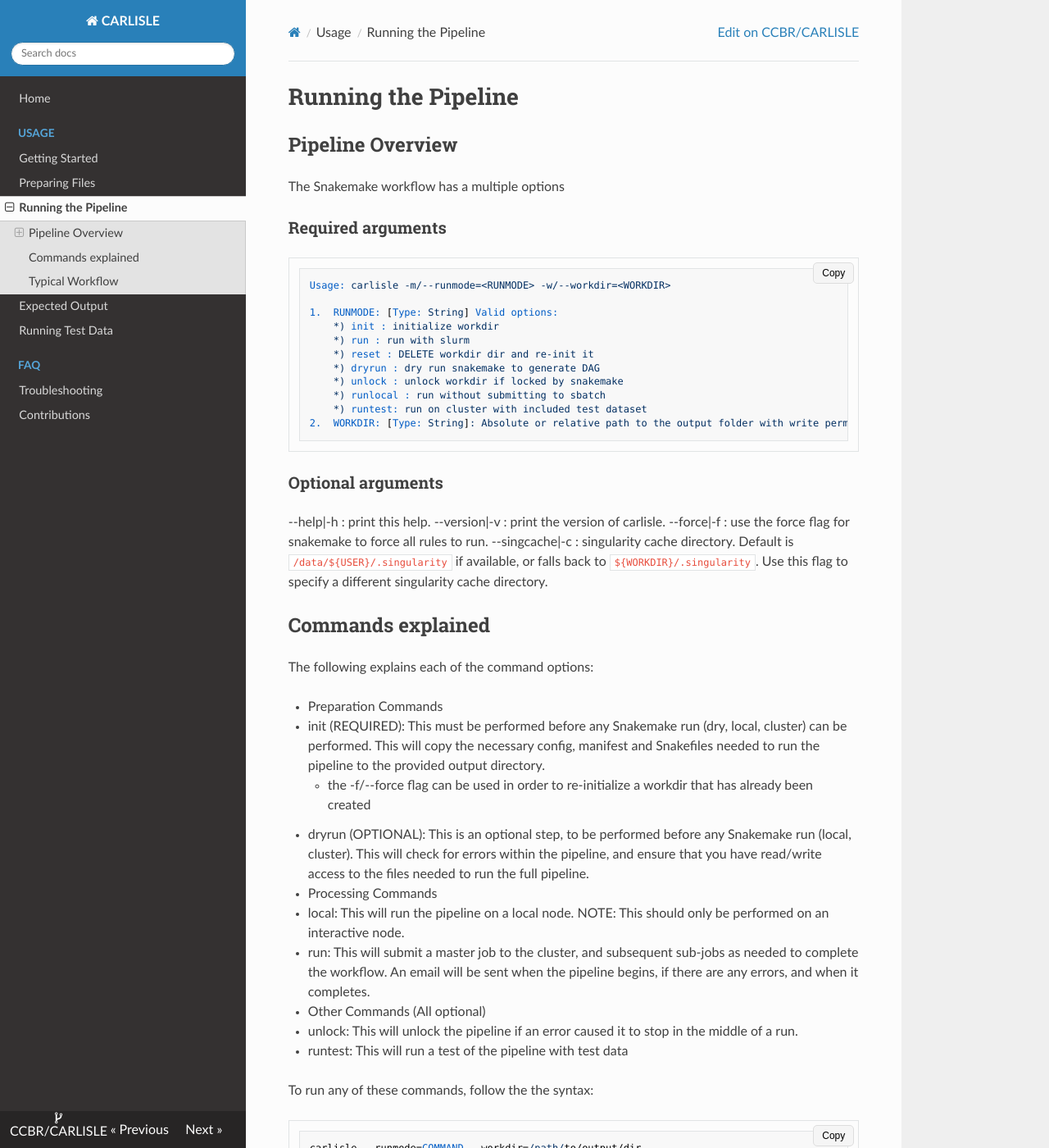
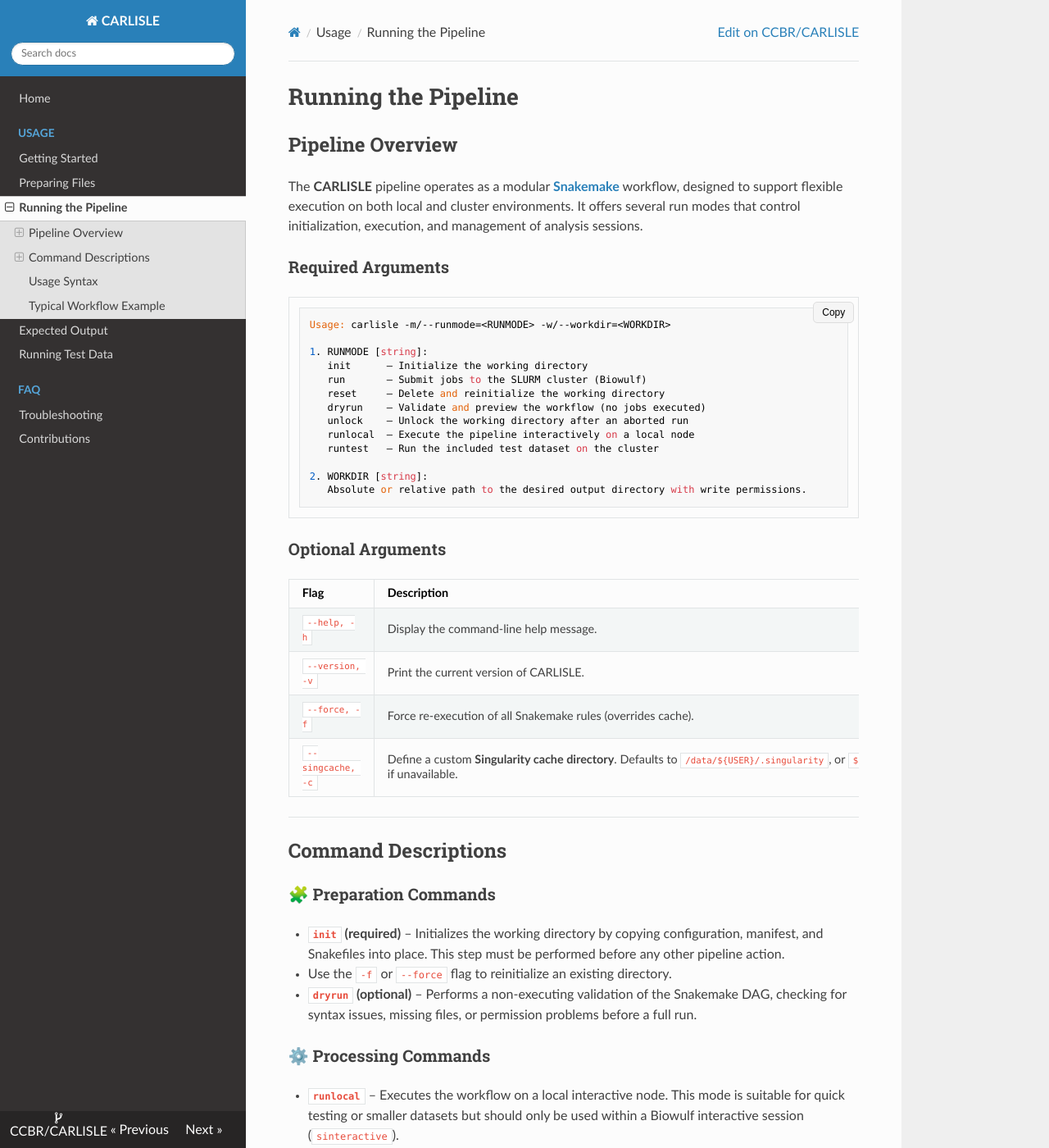
Before and after one commit to CCBR/CARLISLE, an MkDocs documentation site: the page built from docs/user-guide/run.md, in a window 1280 px wide and 1400 px high. Shown: the whole window at 82% size. Built offline with MkDocs 1.6.1, drawn with Linux system fonts in a browser that asks for light colours; nearby versions of some CDN libraries; some of the changed text lies outside the part shown.

Commit message:
docs: enhance run.md with detailed argument descriptions and usage examples

````diff
--- a/docs/user-guide/run.md
+++ b/docs/user-guide/run.md
@@ -2,60 +2,90 @@
 
 ## Pipeline Overview
 
-The Snakemake workflow has a multiple options
+The **CARLISLE** pipeline operates as a modular **[Snakemake](https://snakemake.readthedocs.io/en/stable/)** workflow, designed to support flexible execution on both local and cluster environments. It offers several run modes that control initialization, execution, and management of analysis sessions.
 
-### Required arguments
+### Required Arguments
 
-```
+```bash
 Usage: carlisle -m/--runmode=<RUNMODE> -w/--workdir=<WORKDIR>
 
-1.  RUNMODE: [Type: String] Valid options:
-    *) init : initialize workdir
-    *) run : run with slurm
-    *) reset : DELETE workdir dir and re-init it
-    *) dryrun : dry run snakemake to generate DAG
-    *) unlock : unlock workdir if locked by snakemake
-    *) runlocal : run without submitting to sbatch
-    *) runtest: run on cluster with included test dataset
-2.  WORKDIR: [Type: String]: Absolute or relative path to the output folder with write permissions.
+1. RUNMODE [string]:
+   init      – Initialize the working directory
+   run       – Submit jobs to the SLURM cluster (Biowulf)
+   reset     – Delete and reinitialize the working directory
+   dryrun    – Validate and preview the workflow (no jobs executed)
+   unlock    – Unlock the working directory after an aborted run
+   runlocal  – Execute the pipeline interactively on a local node
+   runtest   – Run the included test dataset on the cluster
+
+2. WORKDIR [string]:
+   Absolute or relative path to the desired output directory with write permissions.
 ```
 
-### Optional arguments
+### Optional Arguments
 
---help|-h : print this help.
---version|-v : print the version of carlisle.
---force|-f : use the force flag for snakemake to force all rules to run.
---singcache|-c : singularity cache directory. Default is `/data/${USER}/.singularity` if available, or falls back to `${WORKDIR}/.singularity`. Use this flag to specify a different singularity cache directory.
+| Flag              | Description                                                                                                                             |
+| ----------------- | --------------------------------------------------------------------------------------------------------------------------------------- |
+| `--help, -h`      | Display the command-line help message.                                                                                                  |
+| `--version, -v`   | Print the current version of CARLISLE.                                                                                                  |
+| `--force, -f`     | Force re-execution of all Snakemake rules (overrides cache).                                                                            |
+| `--singcache, -c` | Define a custom **Singularity cache directory**. Defaults to `/data/${USER}/.singularity`, or `${WORKDIR}/.singularity` if unavailable. |
 
-## Commands explained
+---
 
-The following explains each of the command options:
+## Command Descriptions
 
-- Preparation Commands
-  - init (REQUIRED): This must be performed before any Snakemake run (dry, local, cluster) can be performed. This will copy the necessary config, manifest and Snakefiles needed to run the pipeline to the provided output directory.
-    - the -f/--force flag can be used in order to re-initialize a workdir that has already been created
-  - dryrun (OPTIONAL): This is an optional step, to be performed before any Snakemake run (local, cluster). This will check for errors within the pipeline, and ensure that you have read/write access to the files needed to run the full pipeline.
-- Processing Commands
-  - local: This will run the pipeline on a local node. NOTE: This should only be performed on an interactive node.
-  - run: This will submit a master job to the cluster, and subsequent sub-jobs as needed to complete the workflow. An email will be sent when the pipeline begins, if there are any errors, and when it completes.
-- Other Commands (All optional)
-  - unlock: This will unlock the pipeline if an error caused it to stop in the middle of a run.
-  - runtest: This will run a test of the pipeline with test data
+### 🧩 Preparation Commands
 
-To run any of these commands, follow the the syntax:
+* **`init` (required)** – Initializes the working directory by copying configuration, manifest, and Snakefiles into place. This step must be performed before any other pipeline action.
 
-```
-carlisle --runmode=COMMAND --workdir=/path/to/output/dir
+  * Use the `-f` or `--force` flag to reinitialize an existing directory.
+
+* **`dryrun` (optional)** – Performs a non-executing validation of the Snakemake DAG, checking for syntax issues, missing files, or permission problems before a full run.
+
+### ⚙️ Processing Commands
+
+* **`runlocal`** – Executes the workflow on a local interactive node. This mode is suitable for quick testing or smaller datasets but should only be used within a Biowulf interactive session (`sinteractive`).
+
+* **`run`** – Submits the workflow to the **[Biowulf HPC cluster](https://hpc.nih.gov/)** via SLURM. CARLISLE manages job scheduling, dependencies, and notifications. Email alerts are automatically sent for job start, errors, and completion.
+
+### 🧰 Maintenance Commands
+
+* **`unlock`** – Unlocks the working directory if Snakemake terminates unexpectedly or a previous job is interrupted.
+
+* **`runtest`** – Executes a small, bundled test dataset to verify installation and configuration integrity.
+
+---
+
+## Usage Syntax
+
+All commands follow a consistent syntax:
+
+```bash
+carlisle --runmode=<COMMAND> --workdir=/path/to/output/dir
 ```
 
-## Typical Workflow
+For example:
 
-A typical command workflow, running on the cluster, is as follows:
+```bash
+carlisle --runmode=init --workdir=/data/$USER/project
+```
 
-```
+---
+
+## Typical Workflow Example
+
+A standard execution sequence on the Biowulf cluster would include the following steps:
+
+```bash
+# Step 1: Initialize working directory
 carlisle --runmode=init --workdir=/path/to/output/dir
 
+# Step 2: Perform a dry run to validate the workflow
 carlisle --runmode=dryrun --workdir=/path/to/output/dir
 
+# Step 3: Submit the full workflow to the cluster
 carlisle --runmode=run --workdir=/path/to/output/dir
 ```
+
+> ✅ **Recommendation:** Always perform a dry run before full execution to verify file paths, environment modules, and configuration correctness.
````
